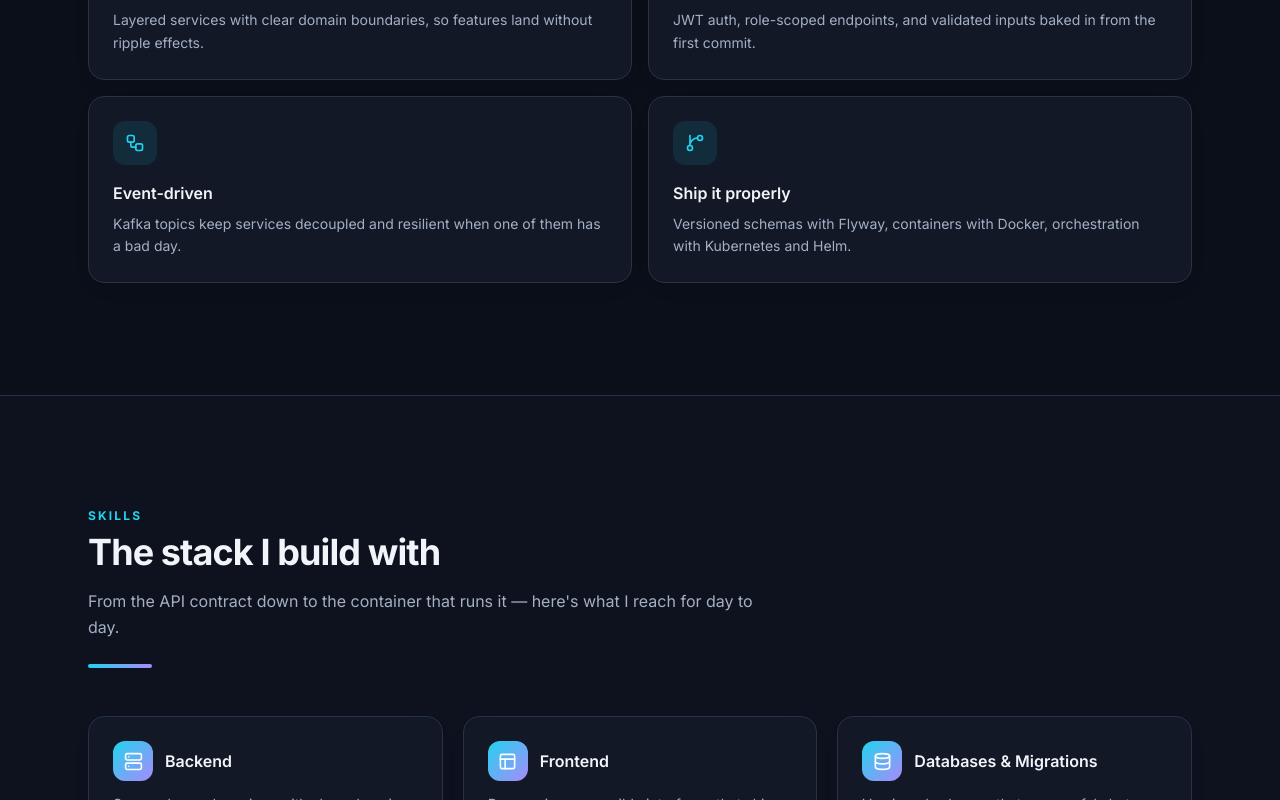
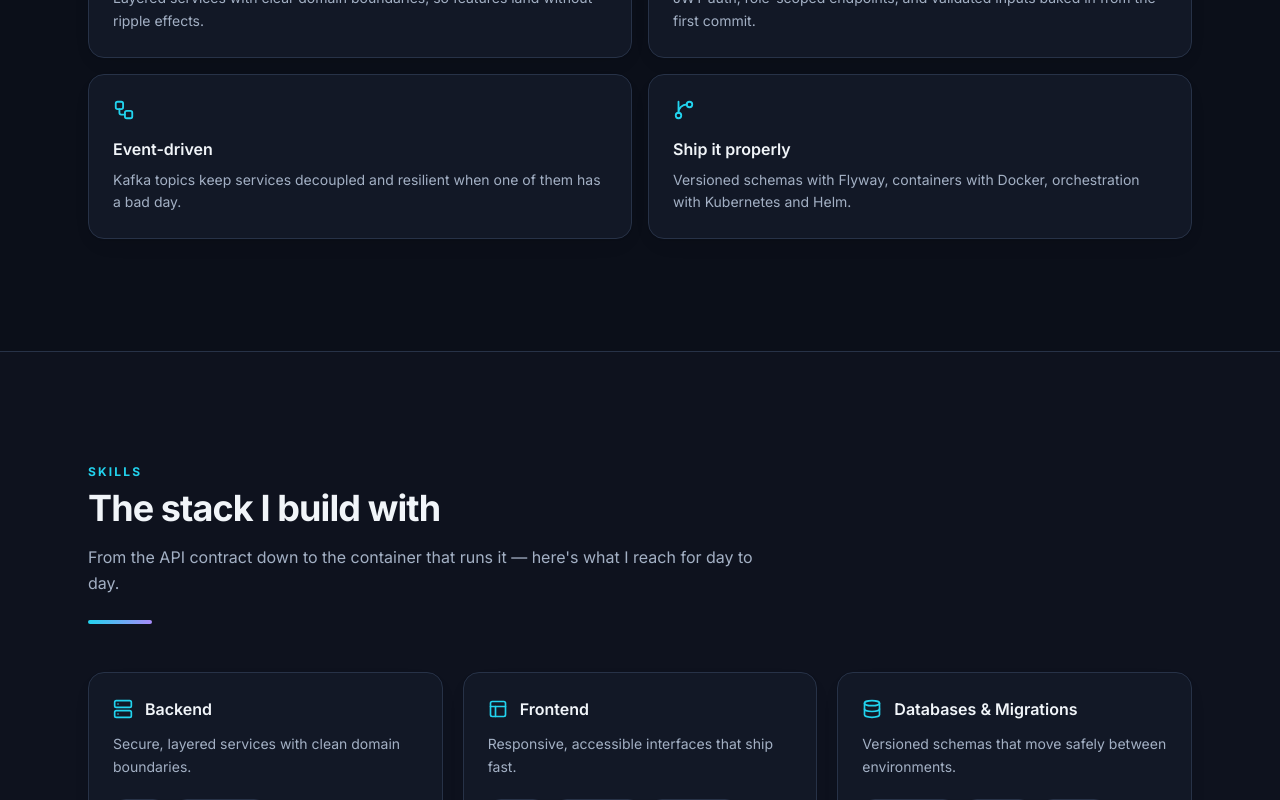
Before and after one commit to Sam-Junior2408/sam-junior-mavetera-portifolio, a React (Vite) app: page / in a window 1280 px wide. Shown: the part 1320-2120 px from the top of the page. Built offline with nearby package versions, Linux system fonts and the light colour scheme.

Commit message:
refactor: simplify icon rendering in About and Skills sections

```diff
--- a/src/components/sections/About.jsx
+++ b/src/components/sections/About.jsx
@@ -35,9 +35,7 @@ const About = () => (
     <div className="mt-12 grid gap-4 sm:grid-cols-2">
       {principles.map(({ icon: Icon, title, text }) => (
         <div key={title} className="card card-hover p-6">
-          <div className="grid h-11 w-11 place-items-center rounded-xl bg-accent/10 text-accent">
-            <Icon size={20} />
-          </div>
+          <Icon size={22} className="text-accent" />
           <h3 className="mt-4 font-semibold text-ink">{title}</h3>
           <p className="mt-2 text-sm leading-relaxed text-ink-soft">{text}</p>
         </div>
--- a/src/components/sections/Skills.jsx
+++ b/src/components/sections/Skills.jsx
@@ -14,9 +14,7 @@ const Skills = () => (
         {skillGroups.map(({ id, title, icon: Icon, blurb, items }) => (
           <div key={id} className="card card-hover flex flex-col p-6">
             <div className="flex items-center gap-3">
-              <div className="grid h-10 w-10 shrink-0 place-items-center rounded-xl bg-gradient-to-br from-accent to-violet text-white">
-                <Icon size={19} />
-              </div>
+              <Icon size={20} className="shrink-0 text-accent" />
               <h3 className="font-semibold text-ink">{title}</h3>
             </div>
 
```
